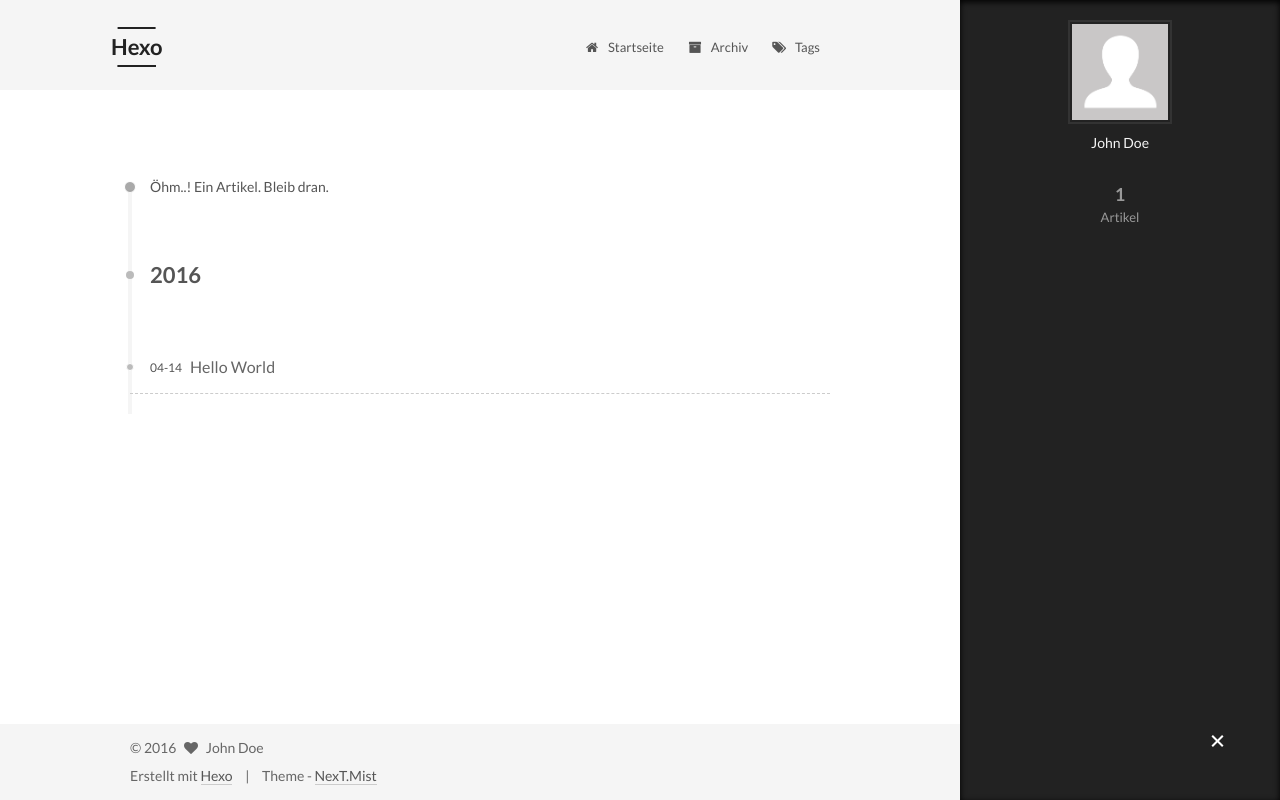
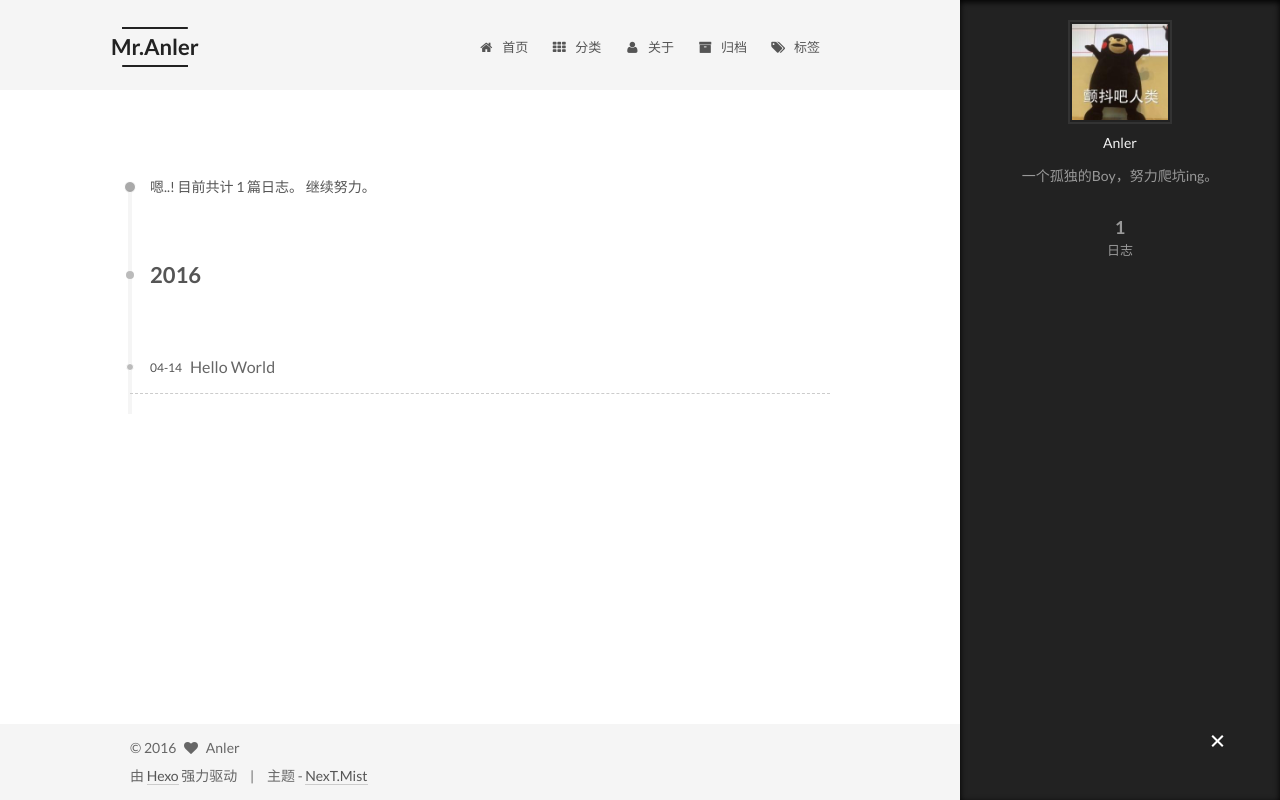
Before and after one commit to Anler2015/Anler.github.io, a plain HTML site: page archives/2016/04/index.html in a window 1280 px wide. Both pictures are taken after a click on the element 1217 px from the left and 742 px from the top of the page. Drawn offline with Linux system fonts and the light colour scheme.

Commit message:
Site updated: 2016-07-11 23:52:19

```diff
--- a/archives/2016/04/index.html
+++ b/archives/2016/04/index.html
@@ -84,15 +84,15 @@
 
 
 
-<meta name="description">
+<meta name="description" content="一个孤独的Boy，努力爬坑ing。">
 <meta property="og:type" content="website">
-<meta property="og:title" content="Hexo">
+<meta property="og:title" content="Mr.Anler">
 <meta property="og:url" content="http://yoursite.com/archives/2016/04/index.html">
-<meta property="og:site_name" content="Hexo">
-<meta property="og:description">
+<meta property="og:site_name" content="Mr.Anler">
+<meta property="og:description" content="一个孤独的Boy，努力爬坑ing。">
 <meta name="twitter:card" content="summary">
-<meta name="twitter:title" content="Hexo">
-<meta name="twitter:description">
+<meta name="twitter:title" content="Mr.Anler">
+<meta name="twitter:description" content="一个孤独的Boy，努力爬坑ing。">
 
 
 
@@ -105,7 +105,7 @@
     motion: true,
     duoshuo: {
       userId: 0,
-      author: 'Author'
+      author: '博主'
     }
   };
 </script>
@@ -115,10 +115,10 @@
 
   <link rel="canonical" href="http://yoursite.com/archives/2016/04/"/>
 
-  <title> Archiv | Hexo </title>
+  <title> 归档 | Mr.Anler </title>
 </head>
 
-<body itemscope itemtype="http://schema.org/WebPage" lang="">
+<body itemscope itemtype="http://schema.org/WebPage" lang="zh-Hans">
 
 
 
@@ -146,11 +146,11 @@
   <div class="custom-logo-site-title">
     <a href="/"  class="brand" rel="start">
       <span class="logo-line-before"><i></i></span>
-      <span class="site-title">Hexo</span>
+      <span class="site-title">Mr.Anler</span>
       <span class="logo-line-after"><i></i></span>
     </a>
   </div>
-  <p class="site-subtitle"></p>
+  <p class="site-subtitle">I will be fine.</p>
 </div>
 
 <div class="site-nav-toggle">
@@ -173,7 +173,27 @@
 
               <i class="menu-item-icon fa fa-fw fa-home"></i> <br />
 
-            Startseite
+            首页
+          </a>
+        </li>
+
+
+        <li class="menu-item menu-item-categories">
+          <a href="/categories" rel="section">
+
+              <i class="menu-item-icon fa fa-fw fa-th"></i> <br />
+
+            分类
+          </a>
+        </li>
+
+
+        <li class="menu-item menu-item-about">
+          <a href="/about" rel="section">
+
+              <i class="menu-item-icon fa fa-fw fa-user"></i> <br />
+
+            关于
           </a>
         </li>
 
@@ -183,7 +203,7 @@
 
               <i class="menu-item-icon fa fa-fw fa-archive"></i> <br />
 
-            Archiv
+            归档
           </a>
         </li>
 
@@ -193,7 +213,7 @@
 
               <i class="menu-item-icon fa fa-fw fa-tags"></i> <br />
 
-            Tags
+            标签
           </a>
         </li>
 
@@ -223,7 +243,7 @@
 
 
 
-      Öhm..! Ein Artikel. Bleib dran.
+      嗯..! 目前共计 1 篇日志。 继续努力。
     </span>
 
 
@@ -304,16 +324,16 @@
       <section class="site-overview sidebar-panel  sidebar-panel-active ">
         <div class="site-author motion-element" itemprop="author" itemscope itemtype="http://schema.org/Person">
           <img class="site-author-image" itemprop="image"
-               src="/images/avatar.gif"
-               alt="John Doe" />
-          <p class="site-author-name" itemprop="name">John Doe</p>
-          <p class="site-description motion-element" itemprop="description"></p>
+               src="/images/avatar.jpg"
+               alt="Anler" />
+          <p class="site-author-name" itemprop="name">Anler</p>
+          <p class="site-description motion-element" itemprop="description">一个孤独的Boy，努力爬坑ing。</p>
         </div>
         <nav class="site-state motion-element">
           <div class="site-state-item site-state-posts">
             <a href="/archives">
               <span class="site-state-item-count">1</span>
-              <span class="site-state-item-name">Artikel</span>
+              <span class="site-state-item-name">日志</span>
             </a>
           </div>
 
@@ -356,15 +376,15 @@
   <span class="with-love">
     <i class="fa fa-heart"></i>
   </span>
-  <span class="author" itemprop="copyrightHolder">John Doe</span>
+  <span class="author" itemprop="copyrightHolder">Anler</span>
 </div>
 
 <div class="powered-by">
-  Erstellt mit  <a class="theme-link" href="http://hexo.io">Hexo</a>
+  由 <a class="theme-link" href="http://hexo.io">Hexo</a> 强力驱动
 </div>
 
 <div class="theme-info">
-  Theme -
+  主题 -
   <a class="theme-link" href="https://github.com/iissnan/hexo-theme-next">
     NexT.Mist
   </a>
```
Also changed, not shown: 2016/04/14/hello-world/index.html (+40 -20 lines), archives/2016/index.html (+43 -23 lines), archives/index.html (+43 -23 lines), index.html (+43 -23 lines), images/avatar.jpg (added).
